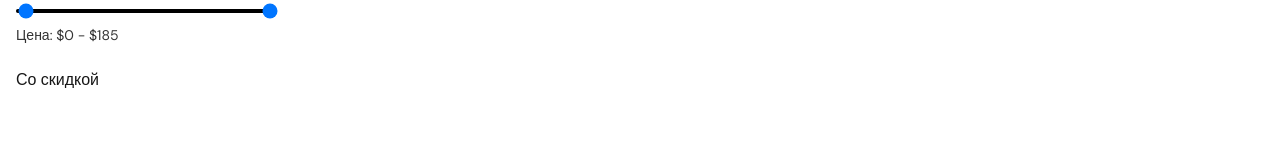
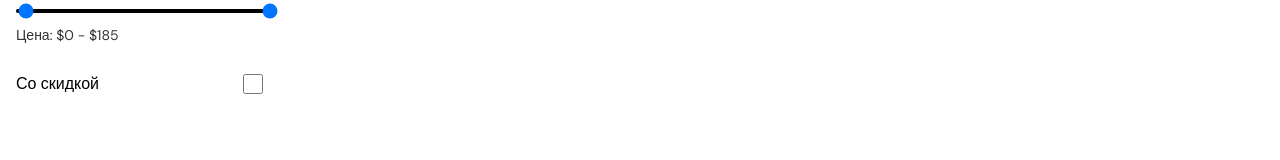
Before and after one commit to ministrov/shoppe-ecommerce-next, a Next.js app: page /catalog in a window 1280 px wide. Shown: the part 394-554 px from the top of the page. Built offline with nearby package versions, Linux system fonts and the light colour scheme; no server answers.

Commit message:
feat: creating and write a basic logic for filtering product with min max price and discount true of false

```diff
--- a/app/catalog/page.module.css
+++ b/app/catalog/page.module.css
@@ -73,14 +73,19 @@
   gap: 12px;
 }
 
-/* .slider {
-  background-color: orangered;
-} */
-
 .catalog__switch {
   display: flex;
   justify-content: space-between;
   align-items: center;
+}
+
+.catalog__switchLabel {
+  /* font-family: DM Sans; */
+  font-size: 16px;
+  line-height: 27px;
+  font-weight: 400;
+  color: var(--black);
+  /* letter-spacing: 0%; */
 }
 
 .catalog__cards {
--- a/app/catalog/page.tsx
+++ b/app/catalog/page.tsx
@@ -25,11 +25,13 @@ export default function Catalog() {
   // Получаем параметры из URL
   const category_id = searchParams.get('category_id') || '';
   const searchQuery = searchParams.get('search') || '';
-  const minPrice = parseInt(searchParams.get('minPrice') || '0');
-  const maxPrice = parseInt(searchParams.get('maxPrice') || '185');
+  const has_discount = searchParams.get('has_discount') === 'true';
+  const minPrice = parseInt(searchParams.get('price_from') || '0');
+  const maxPrice = parseInt(searchParams.get('price_to') || '185');
 
   const [search, setSearch] = useState(searchQuery);
   const [price, setPrice] = useState<[number, number]>([minPrice, maxPrice]);
+  const [hasDiscount, setHasDiscount] = useState(has_discount);
   const { data, error, isLoading } = useApiData();
   console.log(error, isLoading);
 
@@ -52,11 +54,11 @@ export default function Catalog() {
 
         if (category_id) params.append('category_id', category_id);
         if (search) params.append('search', search);
-        // if (hasDiscount) params.append('discount', 'true');
-        // params.append('minPrice', debouncedPrice[0].toString());
-        // params.append('maxPrice', debouncedPrice[1].toString());
+        if (hasDiscount) params.append('has_discount', 'true');
+        params.append('price_from', price[0].toString());
+        params.append('price_to', price[1].toString());
 
-        // ✅ ПРЯМОЙ запрос к вашему API!
+        // ПРЯМОЙ запрос к вашему API!
         const response = await fetch(`${API_URL}/products?${params}`);
 
         if (!response.ok) {
@@ -75,7 +77,7 @@ export default function Catalog() {
     };
 
     fetchProducts();
-  }, [search, category_id]);
+  }, [search, category_id, has_discount, hasDiscount, price]);
 
   // Обновляем URL при изменении фильтров
   const updateURL = useCallback((newParams: Record<string, string>) => {
@@ -107,6 +109,12 @@ export default function Catalog() {
 
   const handlePriceChange = (newPrice: [number, number]) => {
     setPrice(newPrice);
+  };
+
+  const handleDiscountChange = () => {
+    const newDiscount = !hasDiscount;
+    setHasDiscount(newDiscount);
+    updateURL({ discount: newDiscount.toString() });
   };
 
   // console.log(handlePriceChange);
@@ -150,7 +158,12 @@ export default function Catalog() {
 
           <div className={styles.catalog__switch}>
             <span className={styles.catalog__switchLabel}>Со скидкой</span>
-            {/* <Switch /> */}
+            <input
+              type="checkbox"
+              checked={hasDiscount}
+              onChange={handleDiscountChange}
+              style={{ width: 40, height: 20 }}
+            />
           </div>
         </div>
 
```
